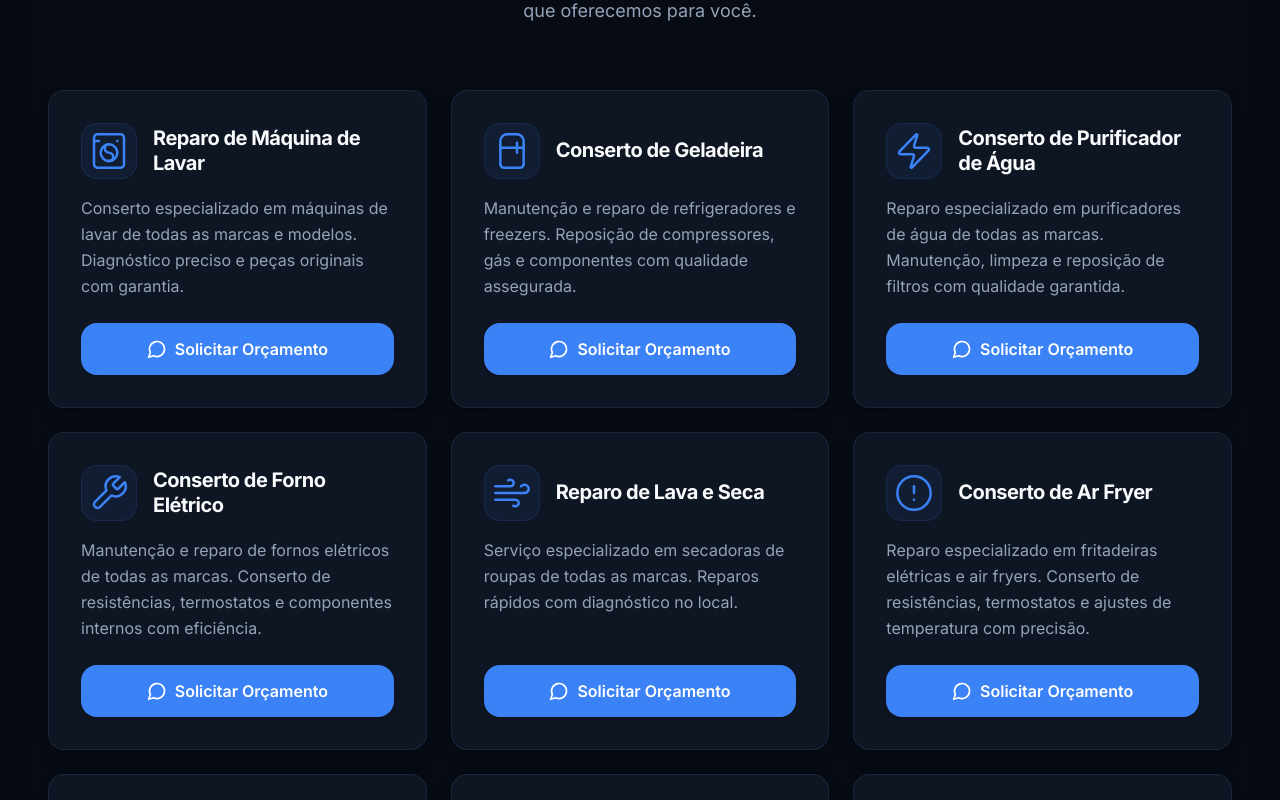
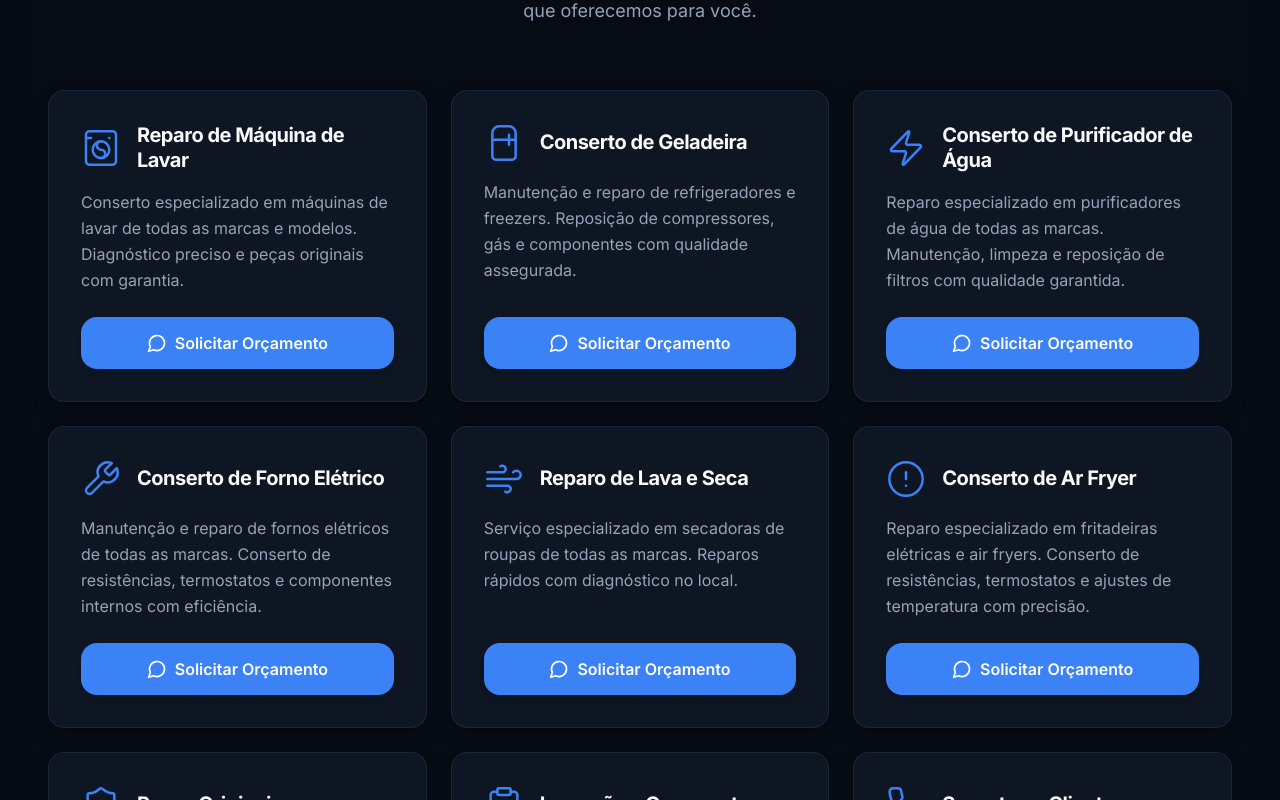
Before and after one commit to maringamapas/temp-san210-premium-maquina-lavar, a Next.js app: page / in a window 1280 px wide. Shown: the part 1180-1980 px from the top of the page. Built offline with nearby package versions, Linux system fonts and the light colour scheme.

Commit message:
chore: Remover moldura dos ícones dos serviços
- Remover classe 'icon-halo'
- Remover backgroundColor e border do wrapper dos ícones
- Manter apenas cor primária no ícone com estilo clean e minimalista

```diff
--- a/components/services-grid.tsx
+++ b/components/services-grid.tsx
@@ -152,11 +152,9 @@ export function ServicesGrid() {
               {/* Icon and Title */}
               <div className="flex items-center gap-4">
                 <div
-                  className="icon-halo flex-shrink-0 h-14 w-14"
+                  className="flex-shrink-0"
                   style={{
                     color: dadosCliente.cores.primaryColor,
-                    backgroundColor: `${dadosCliente.cores.primaryColor}12`,
-                    border: `1px solid ${dadosCliente.cores.primaryColor}22`,
                   }}
                 >
                   {service.icon}
```
